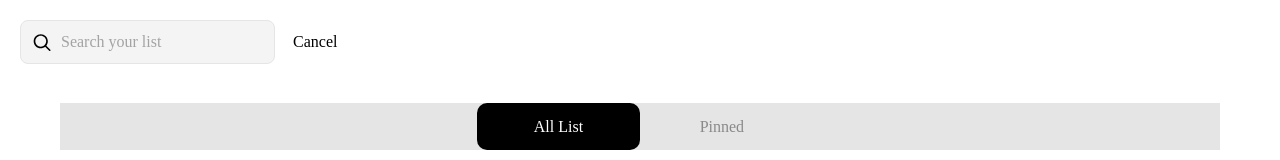
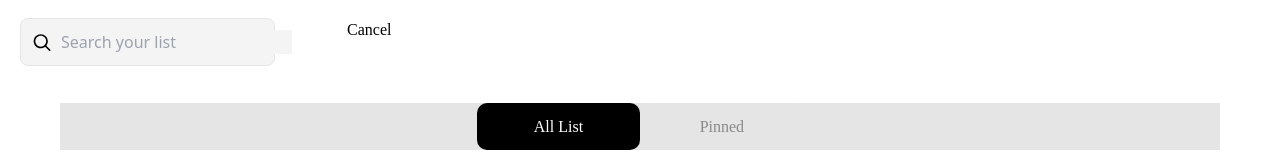
Before and after one commit to vmC0sta/todolist-frontend, a website: page homepage.html in a window 1280 px wide. Both pictures are taken after a click on the element 1248 px from the left and 34 px from the top of the page. Shown: the top 160 px of the page. Drawn offline with Linux system fonts and the light colour scheme.

Commit message:
Adicionado input para pesquisar listas

```diff
--- a/homepage.html
+++ b/homepage.html
@@ -44,13 +44,13 @@
                                         fill="black" />
                                 </svg>
                             </div>
-                            <div class="text-neutral-400 text-base font-normal font-['Graphik'] leading-tight">Search
-                                your list</div>
+                            <input class="bg-zinc-100 outline-none" type="text" placeholder="Search your list">
                         </div>
                     </div>
-                    <div class="text-black text-base font-medium font-['Graphik'] leading-tight" id="cancel-icon">Cancel
-                    </div>
                 </div>
+                <div class="text-black text-base font-medium font-['Graphik'] leading-tight" id="cancel-icon">Cancel
+                </div>
+            </div>
             </div>
         </nav>
     </header>
```
